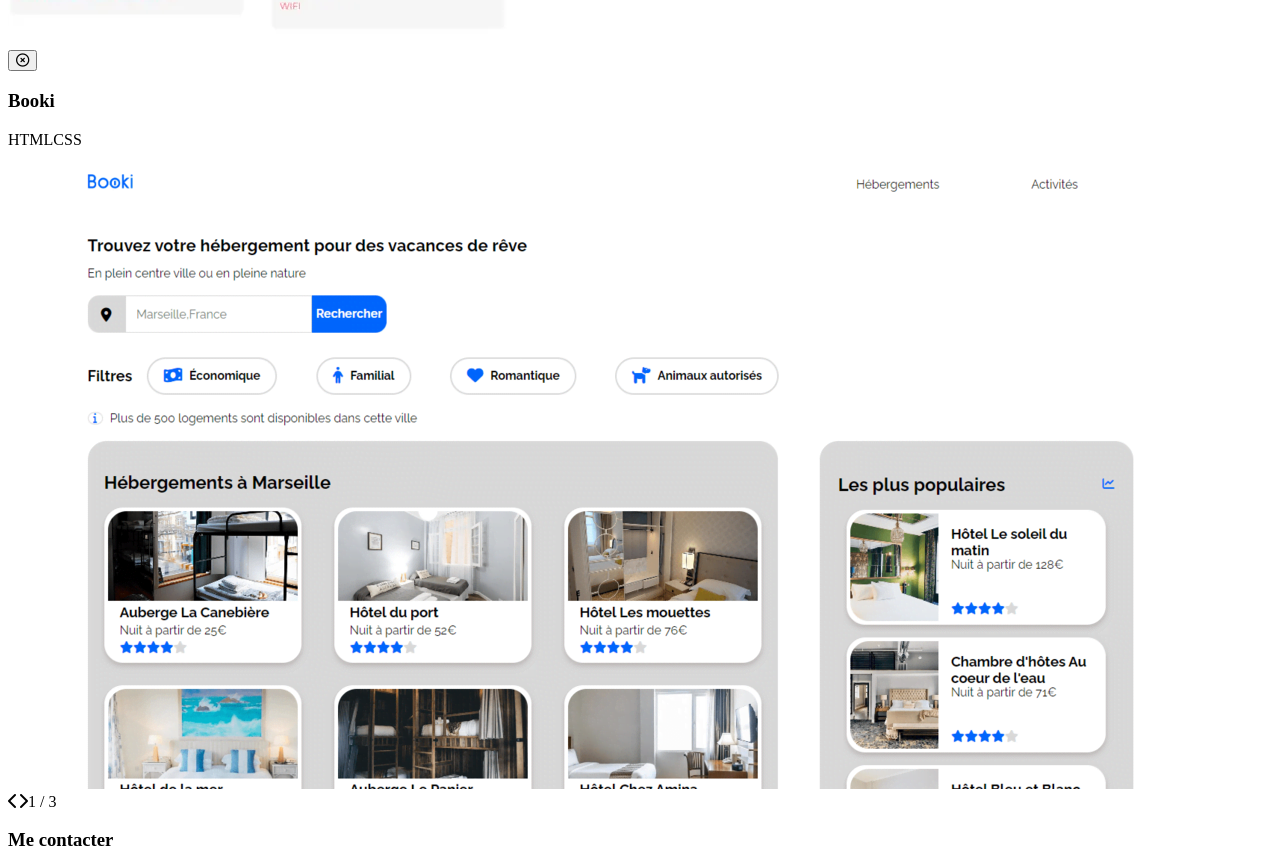
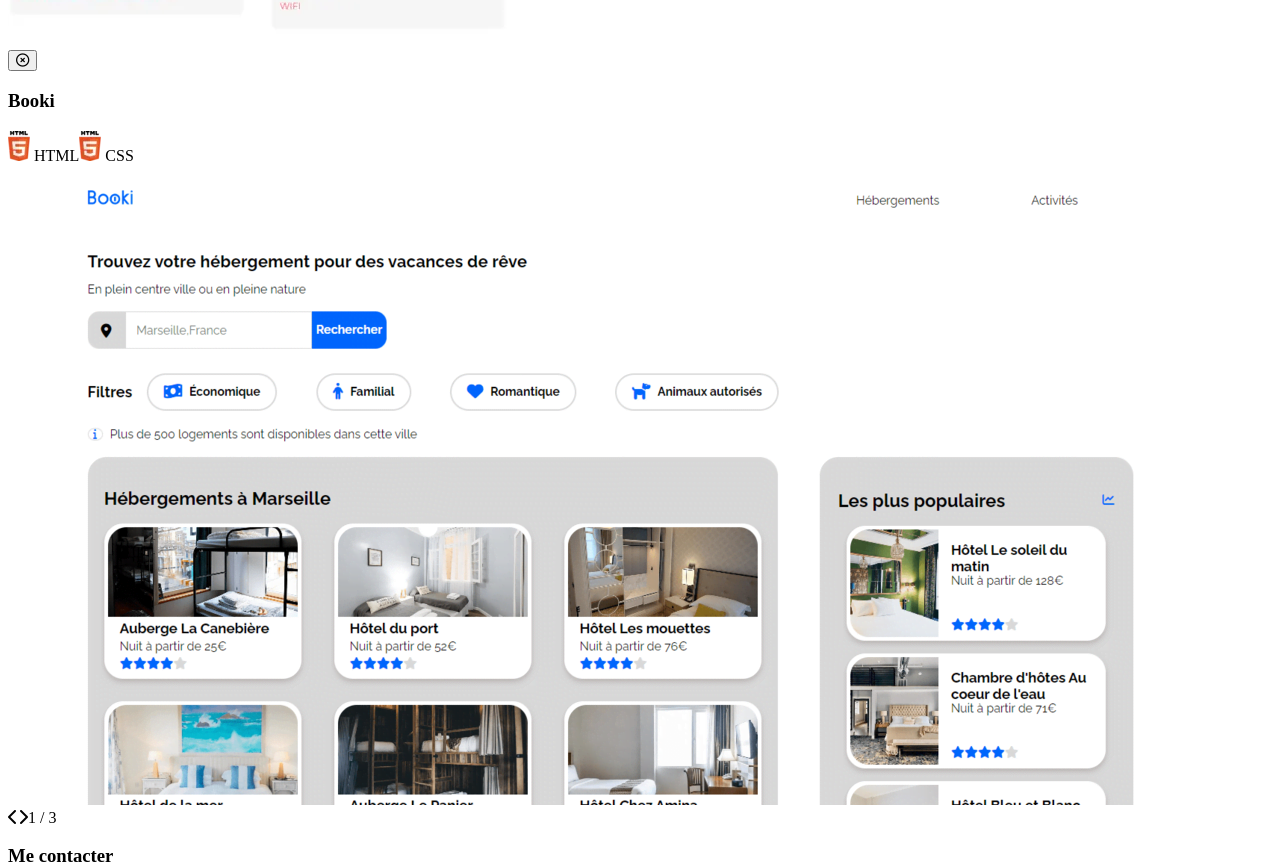
Before and after one commit to chatBoO/Porte-Folio_Mathieu_SEGAUD, a React (Vite) app: page / in a window 1280 px wide. Shown: the part 5278-6146 px from the top of the page. Built offline with nearby package versions, Linux system fonts and the light colour scheme; the HTML template or start-up script is replaced by a standard one.

Commit message:
modal et projects ok fonctionnent

```diff
--- a/src/components/Modal.jsx
+++ b/src/components/Modal.jsx
@@ -11,7 +11,6 @@ const Modal = ({ projectId }) => {
 
 	if (currentProject) {
 		const { id, title, text, cover, pictures, languages } = currentProject;
-		console.log(languages);
 
 		return (
 			<article className="modal-container">
@@ -28,9 +27,9 @@ const Modal = ({ projectId }) => {
 					<h3>{title.split("-")[0]}</h3>
 
 					<div className="languages-container">
-						{languages.map((language, index) => (
-							<span key={language + index} className="languages">
-								{language}
+						{languages.map(({ nom, logo }) => (
+							<span key={nom} className="languages">
+								<img src={logo} alt={nom} /> {nom}
 							</span>
 						))}
 					</div>
--- a/src/data/projects.js
+++ b/src/data/projects.js
@@ -10,8 +10,14 @@ export const projects = [
 			"/img/images-carrousel/booki/3.png",
 		],
 		languages: [
-			"HTML",
-			"CSS",
+			{
+				nom: "HTML",
+				logo: "/img/logos-langages/html.webp",
+			},
+			{
+				nom: "CSS",
+				logo: "/img/logos-langages/html.webp",
+			},
 		],
 	},
 	{
```
